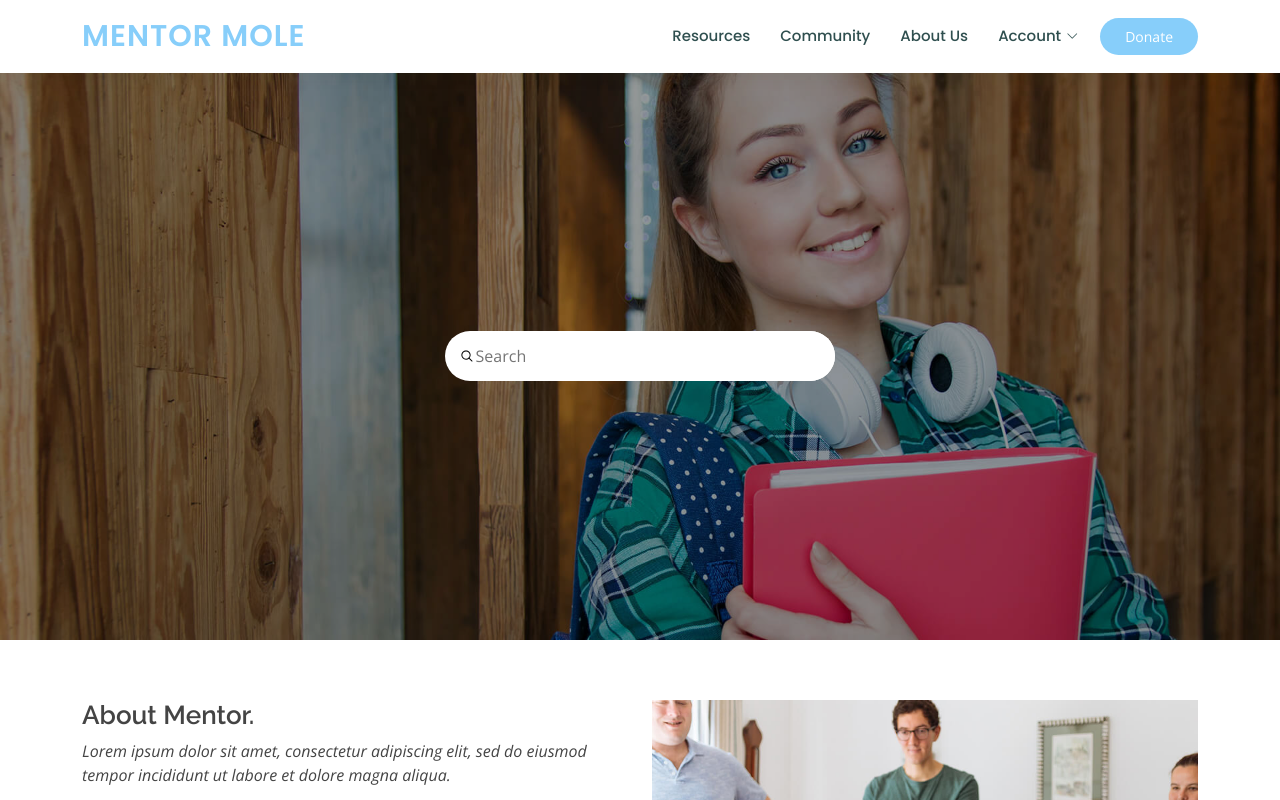
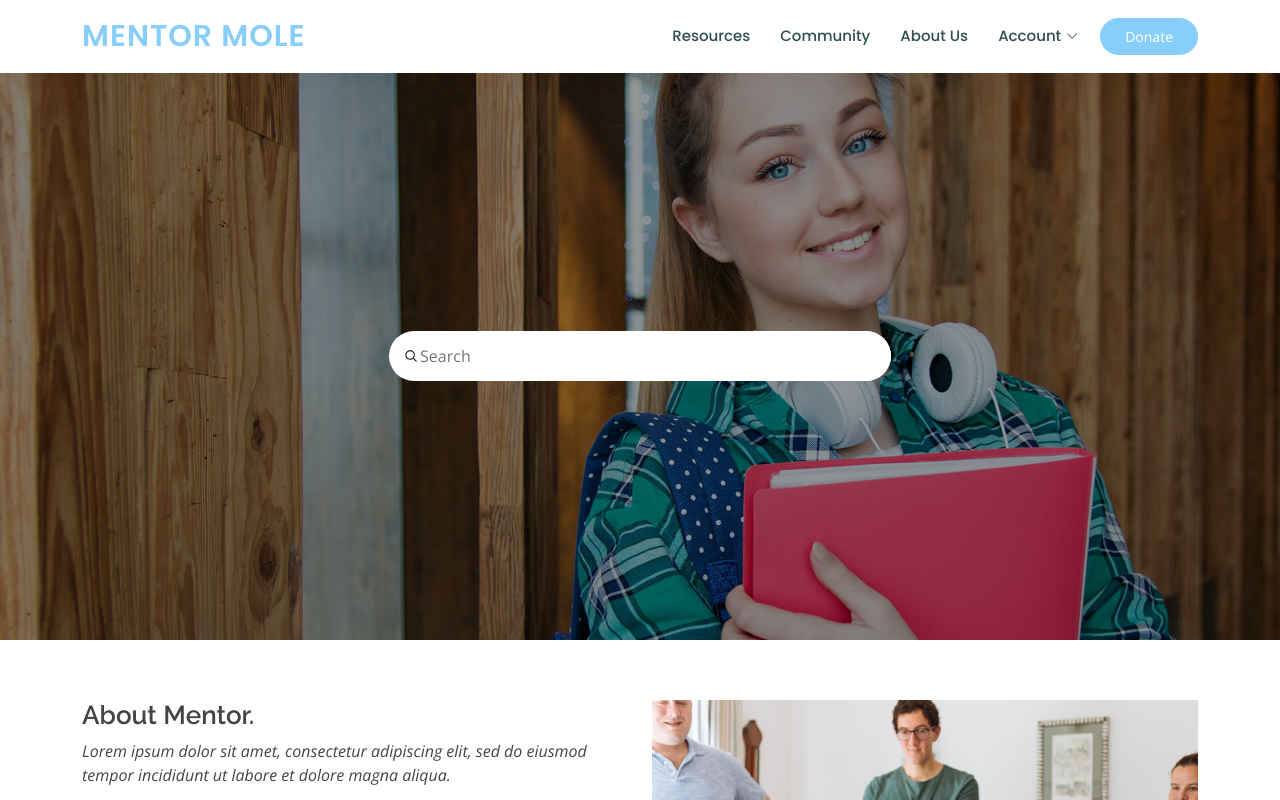
Before and after one commit to Mateo35/angular-web-app, an Angular app: page / in a window 1280 px wide. Shown: the top 800 px of the page. Built offline with nearby package versions, Linux system fonts and the light colour scheme.

Commit message:
Increase search bar length

```diff
--- a/src/styles.css
+++ b/src/styles.css
@@ -477,7 +477,7 @@ body {
     border-radius: 25px;
 
     height: 100%;
-    width: 35%;
+    width: 45%;
 
   }
 
```
